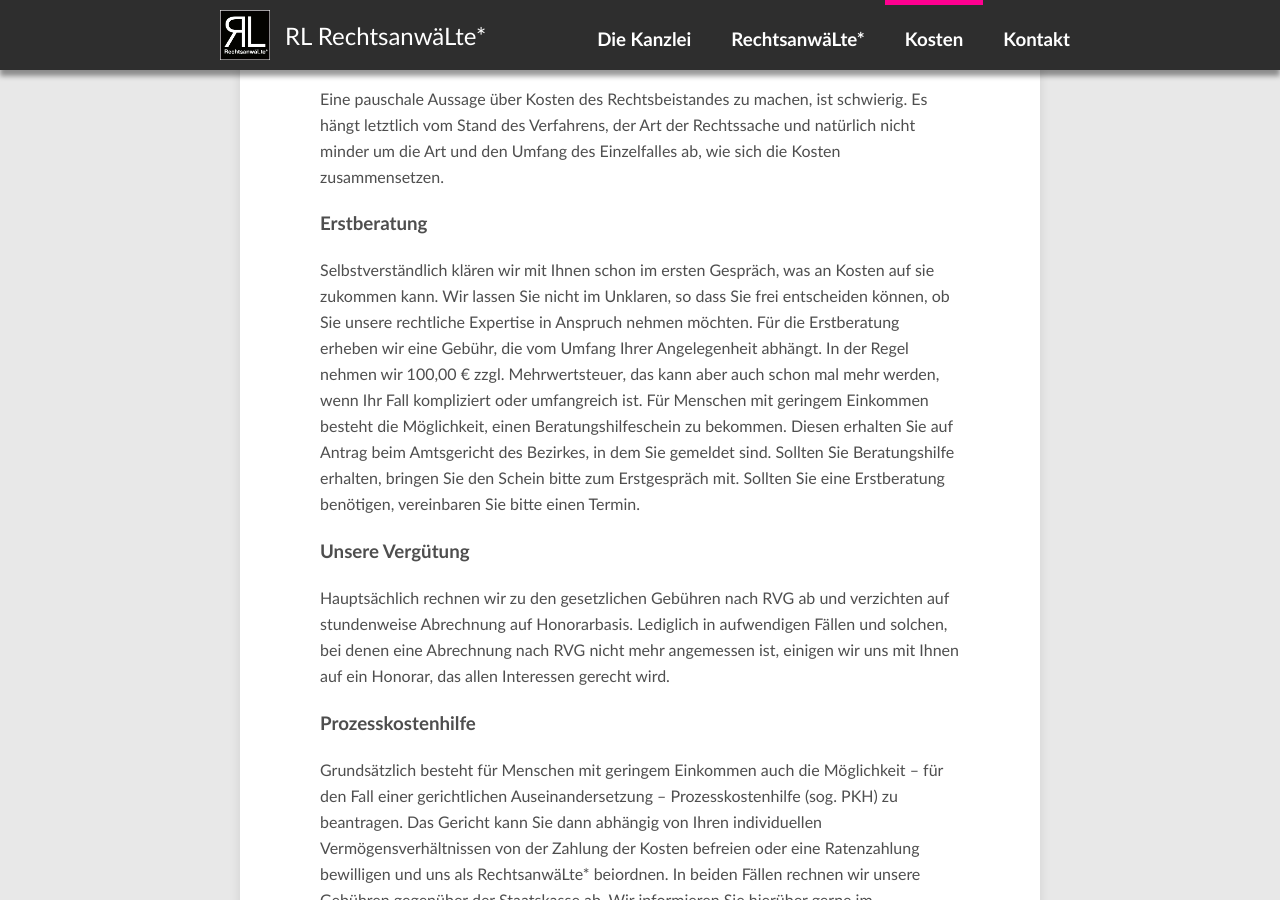
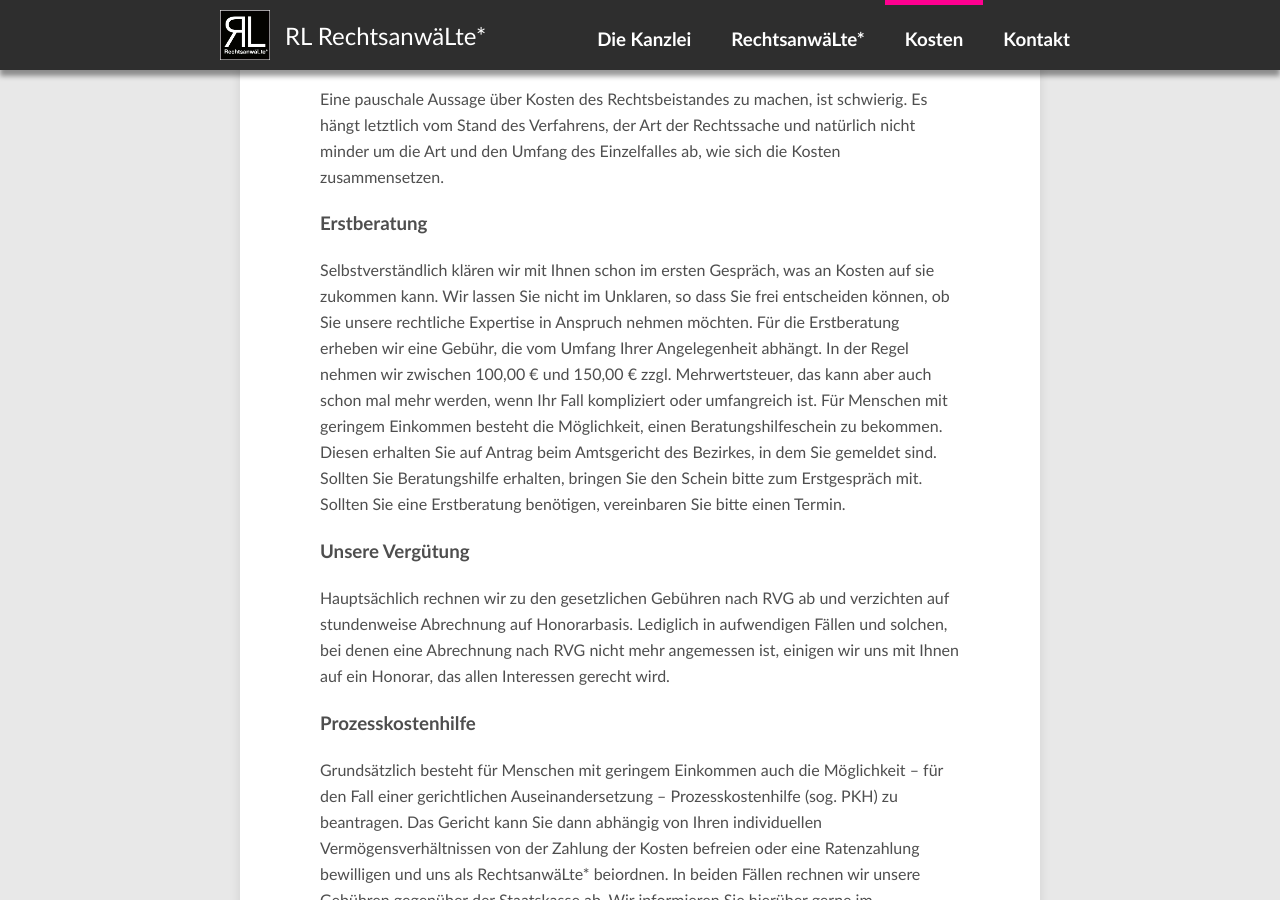
Before and after one commit to mi5-77/rl-rechtsanwaelte.de, a Jekyll site: the page built from kosten.md, in a window 1280 px wide and 900 px high, scrolled down 505 px. Built offline with Jekyll 4.4.1, drawn with Linux system fonts in a browser that asks for light colours.

Commit message:
Erstberatung angepasst.md

```diff
--- a/kosten.md
+++ b/kosten.md
@@ -16,7 +16,7 @@ Eine pauschale Aussage über Kosten des Rechtsbeistandes zu machen, ist schwieri
 ### Erstberatung
 
 Selbstverständlich klären wir mit Ihnen schon im ersten Gespräch, was an Kosten auf sie zukommen kann. Wir lassen Sie nicht im Unklaren, so dass Sie frei entscheiden können, ob Sie unsere rechtliche Expertise in Anspruch nehmen möchten.
-Für die Erstberatung erheben wir eine Gebühr, die vom Umfang Ihrer Angelegenheit abhängt. In der Regel nehmen wir 100,00 € zzgl. Mehrwertsteuer, das kann aber auch schon mal mehr werden, wenn Ihr Fall kompliziert oder umfangreich ist.
+Für die Erstberatung erheben wir eine Gebühr, die vom Umfang Ihrer Angelegenheit abhängt. In der Regel nehmen wir zwischen 100,00 € und 150,00 € zzgl. Mehrwertsteuer, das kann aber auch schon mal mehr werden, wenn Ihr Fall kompliziert oder umfangreich ist.
 Für Menschen mit geringem Einkommen besteht die Möglichkeit, einen Beratungshilfeschein zu bekommen. Diesen erhalten Sie auf Antrag beim Amtsgericht des Bezirkes, in dem Sie gemeldet sind. Sollten Sie Beratungshilfe erhalten, bringen Sie den Schein bitte zum Erstgespräch mit.
 Sollten Sie eine Erstberatung benötigen, vereinbaren Sie bitte einen Termin.
 
```
